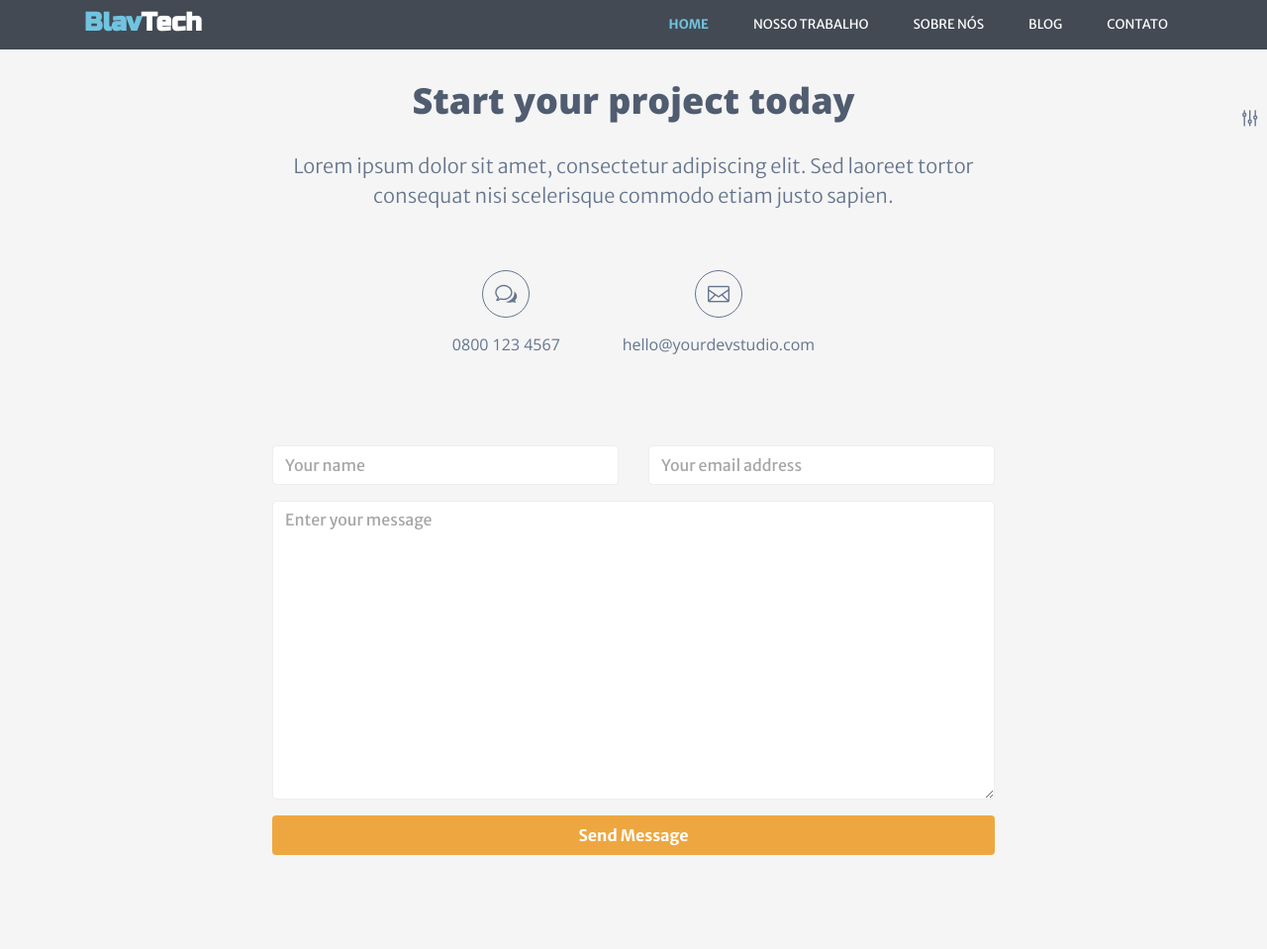
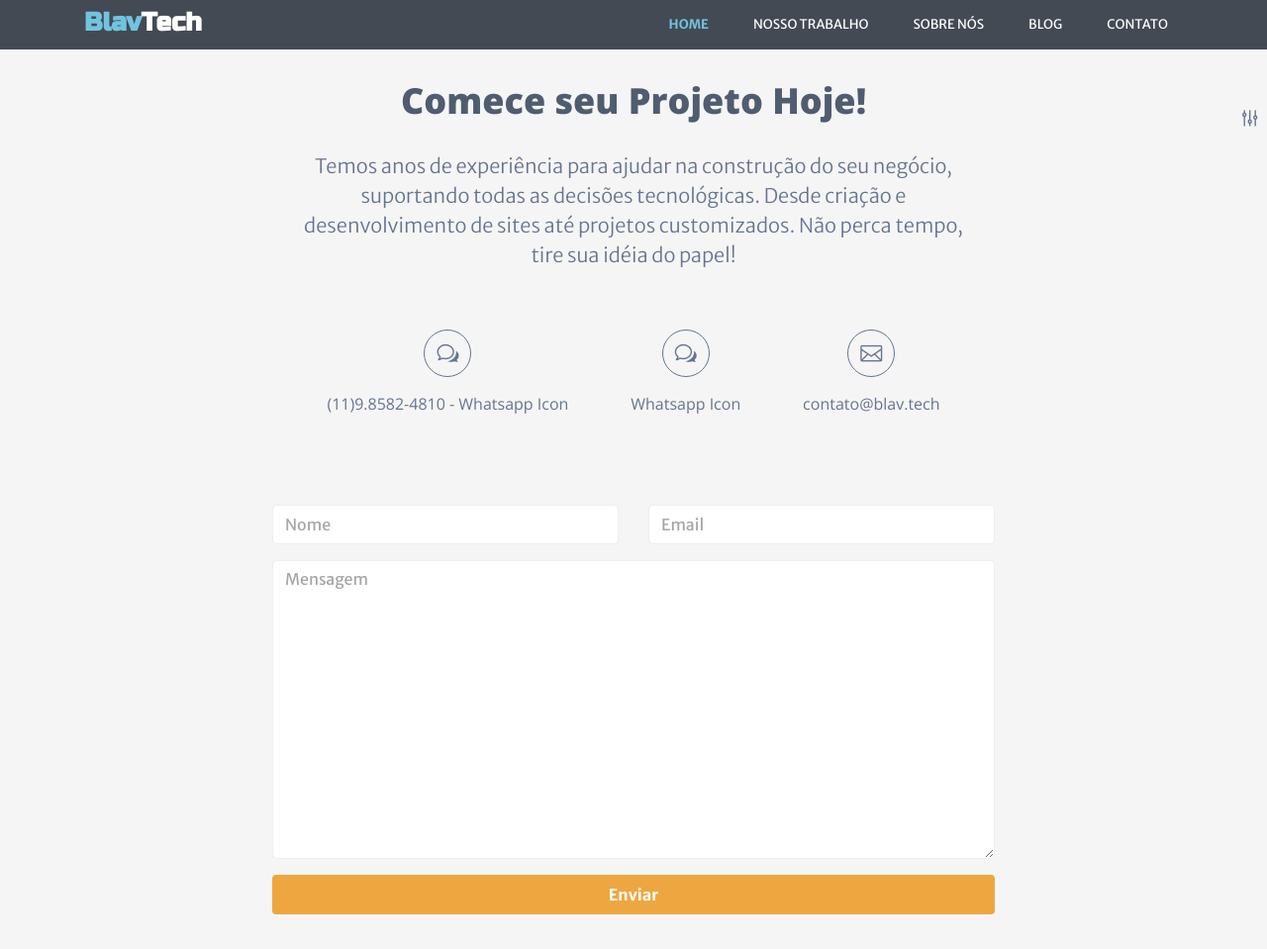
Before and after one commit to alexzwir/blav_tech, a Django app: page /contato.html in a window 1280 px wide. Shown: the top 959 px of the page at 99% size. Run offline with Django 3.2, Linux system fonts and the light colour scheme; parts of the project's set-up code (start-up, migrations or seed data) failed here and were passed over; some libraries are stand-ins or nearby versions.

Commit message:
Addint the Message field on the Models and ajusting the contact page

```diff
--- a/website/core/templates/contato.html
+++ b/website/core/templates/contato.html
@@ -6,30 +6,31 @@
 <!-- ******Contact Section****** -->
     <section class="contact-section section">
         <div class="container">
-            <h2 class="title text-center">Start your project today</h2>
-            <p class="intro text-center">Lorem ipsum dolor sit amet, consectetur adipiscing elit. Sed laoreet tortor consequat nisi scelerisque commodo etiam justo sapien.</p>
+            <h2 class="title text-center">Comece seu Projeto Hoje!</h2>
+            <p class="intro text-center">Temos anos de experiência para ajudar na construção do seu negócio, suportando todas as decisões tecnológicas. Desde criação e desenvolvimento de sites até projetos customizados. Não perca tempo, tire sua idéia do papel!</p>
             <ul class="contact-info list-inline text-center">
-                <li class="tel list-inline-item"><span class="fs1" aria-hidden="true" data-icon="&#x77;"></span><br /> <a href="+0800123456">0800 123 4567</a></li>
-                <li class="email list-inline-item"><span class="fs1" aria-hidden="true" data-icon="&#xe010;"></span><br /> <a href="#">hello@yourdevstudio.com</a></li>
+                <li class="tel list-inline-item"><span class="fs1" aria-hidden="true" data-icon="&#x77;"></span><br /> <a href="+5511985824810">(11)9.8582-4810 - Whatsapp Icon</a></li>
+                <li class="tel list-inline-item"><span class="fs1" aria-hidden="true" data-icon="&#x77;"></span><br /> <a href="+5511985824810">Whatsapp Icon</a></li>
+                <li class="email list-inline-item"><span class="fs1" aria-hidden="true" data-icon="&#xe010;"></span><br /> <a href="#">contato@blav.tech</a></li>
             </ul>
             <form id="contact-form" class="contact-form form" method="post" action="#">
                 <div class="row text-center">
                     <div class="contact-form-inner col-lg-8 col-12 mr-lg-auto ml-lg-auto">
                         <div class="row">
                             <div class="col-md-6 col-12 form-group">
-                                <label class="sr-only" for="cname">Your name</label>
-                                <input type="text" class="form-control" id="cname" name="name" placeholder="Your name" minlength="2" required>
+                                <label class="sr-only" for="cname">Nome</label>
+                                <input type="text" class="form-control" id="cname" name="name" placeholder="Nome" minlength="2" required>
                             </div>
                             <div class="col-md-6 col-12 form-group">
-                                <label class="sr-only" for="cemail">Email address</label>
-                                <input type="email" class="form-control" id="cemail" name="email" placeholder="Your email address" required>
+                                <label class="sr-only" for="cemail">Email</label>
+                                <input type="email" class="form-control" id="cemail" name="email" placeholder="Email" required>
                             </div>
                             <div class="col-12 form-group">
-                                <label class="sr-only" for="cmessage">Your message</label>
-                                <textarea class="form-control" id="cmessage" name="message" placeholder="Enter your message" rows="12" required></textarea>
+                                <label class="sr-only" for="cmessage">Mensagem</label>
+                                <textarea class="form-control" id="cmessage" name="message" placeholder="Mensagem" rows="12" required></textarea>
                             </div>
                              <div class="col-12 form-group">
-                                <button type="submit" class="btn btn-block btn-cta btn-cta-primary">Send Message</button>
+                                <button type="submit" class="btn btn-block btn-cta btn-cta-primary">Enviar</button>
                             </div>
                         </div><!--//row-->
                     </div>
@@ -48,7 +49,9 @@
         <div class="gmap-wrapper">
             <!--//You need to embed your own google map below-->
             <!--//Ref: https://support.google.com/maps/answer/144361?co=GENIE.Platform%3DDesktop&hl=en -->
-            <iframe src="https://www.google.com/maps/embed?pb=!1m18!1m12!1m3!1d79444.64391671501!2d-0.21428374128957384!3d51.51972634746694!2m3!1f0!2f0!3f0!3m2!1i1024!2i768!4f13.1!3m3!1m2!1s0x4876045108e9cad3%3A0x6514817fa6d57c9!2sThe+Web+Kitchen!5e0!3m2!1sen!2suk!4v1469624353093" width="600" height="450" frameborder="0" style="border:0" allowfullscreen></iframe>
+            <!-- <iframe src="https://www.google.com/maps/embed?pb=!1m18!1m12!1m3!1d79444.64391671501!2d-0.21428374128957384!3d51.51972634746694!2m3!1f0!2f0!3f0!3m2!1i1024!2i768!4f13.1!3m3!1m2!1s0x4876045108e9cad3%3A0x6514817fa6d57c9!2sThe+Web+Kitchen!5e0!3m2!1sen!2suk!4v1469624353093" width="600" height="450" frameborder="0" style="border:0" allowfullscreen></iframe> -->
+
+            <iframe src="https://www.google.com/maps/embed?pb=!1m18!1m12!1m3!1d3657.740733815171!2d-46.7108109850226!3d-23.541825684692647!2m3!1f0!2f0!3f0!3m2!1i1024!2i768!4f13.1!3m3!1m2!1s0x94ce57d3376faa91%3A0x4b9f0decc3208539!2sRua+Sarar%C3%A9%2C+287+-+Vila+Madalena%2C+S%C3%A3o+Paulo+-+SP%2C+05452-010!5e0!3m2!1spt-BR!2sbr!4v1539861961446" width="600" height="450" frameborder="0" style="border:0" allowfullscreen></iframe>
         </div><!--//gmap-wrapper-->
     </section><!--//map-section-->
 
```
Also changed, not shown: website/core/models.py (+7 -4 lines).
